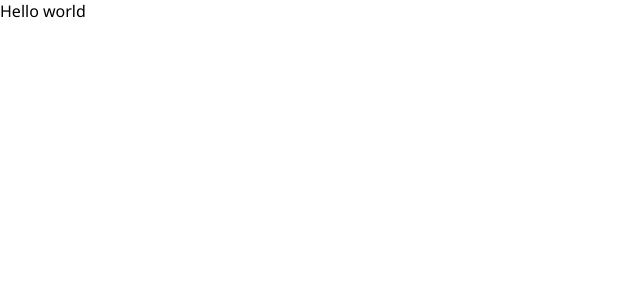
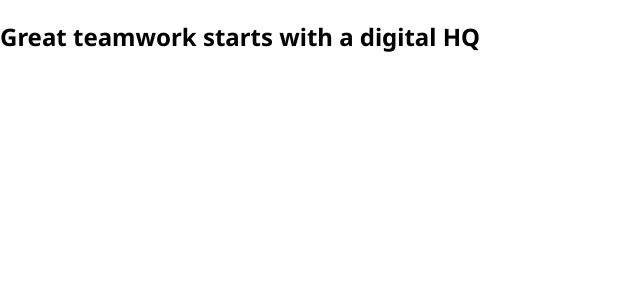
Before and after one commit to cawx/slack-clone, a React (Create React App) app: page / in a window 1280 px wide. Shown: the top 300 px of the page, without its empty margins (0-640 px from the left). Built offline with nearby package versions, Linux system fonts and the light colour scheme.

Commit message:
Testing 2

```diff
--- a/package.json
+++ b/package.json
@@ -11,6 +11,7 @@
     "@testing-library/user-event": "^13.5.0",
     "react": "^18.2.0",
     "react-dom": "^18.2.0",
+    "react-router-dom": "^6.8.2",
     "react-scripts": "5.0.1",
     "sass": "^1.58.3",
     "web-vitals": "^2.1.4"
--- a/src/App.js
+++ b/src/App.js
@@ -1,10 +1,14 @@
+import { BrowserRouter as Router, Route, Routes } from 'react-router-dom'
+import Home from './components/Home';
 import './components/style.scss'
 
 function App() {
   return (
-    <div className="App">
-      Hello world
-    </div>
+    <Router>
+      <Routes>
+        <Route exact path='/' element={<Home />} />
+      </Routes>
+    </Router>
   );
 }
 
--- a/src/components/Home.js
+++ b/src/components/Home.js
@@ -2,7 +2,13 @@ import React from 'react'
 
 function Home() {
   return (
-    <div>Home</div>
+    <div>
+        <section className='section-1'>
+            <div>
+                <h1>Great teamwork starts with a <span>digital HQ</span></h1>
+            </div>
+        </section>
+    </div>
   )
 }
 
```
Also changed, not shown: 2 other files (tests, documents, lock files or other folders).
